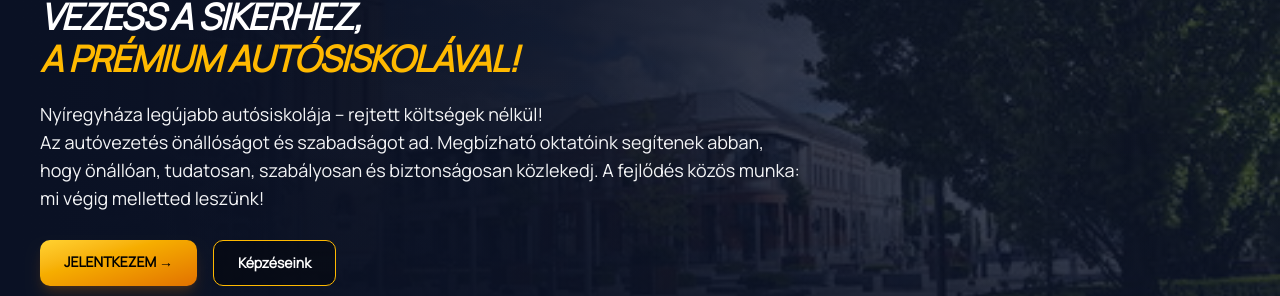
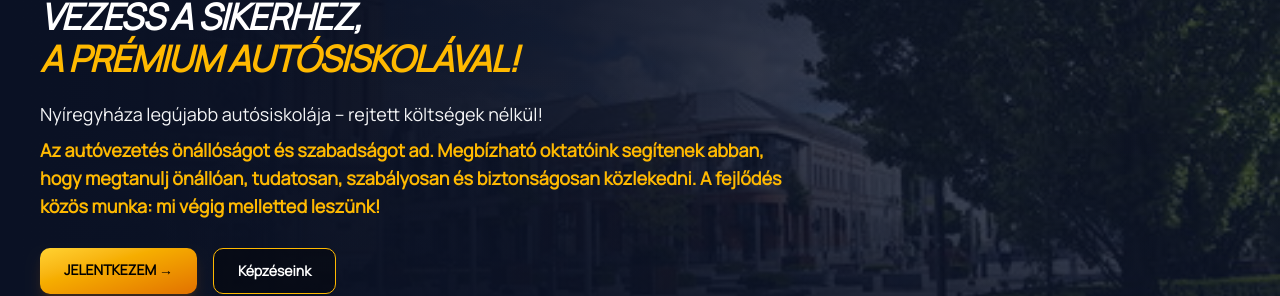
Before and after one commit to kicska82-lang/premiumautosikola, a Next.js app: page / in a window 1280 px wide. Shown: the part 207-503 px from the top of the page. Built offline with nearby package versions, Linux system fonts and the light colour scheme; no server answers; the database is empty.

Commit message:
Highlight homepage introduction

```diff
--- a/app/components/Hero.tsx
+++ b/app/components/Hero.tsx
@@ -14,6 +14,10 @@ function withoutPromotion(description: string) {
 
 export default function Hero({ hero, stats }: { hero: HeroContent | null; stats: Stat[] }) {
   if (!hero) return null;
+  const [introLine, ...highlightedLines] = withoutPromotion(hero.description)
+    .split("\n")
+    .map((line) => line.trim())
+    .filter(Boolean);
   const backgroundImage = hero.background_image === "/images/hero-bg.png"
     ? "/images/nyiregyhaza-hosok-tere.png"
     : hero.background_image;
@@ -37,7 +41,12 @@ export default function Hero({ hero, stats }: { hero: HeroContent | null; stats:
         <p className="mb-4 text-[10px] font-bold uppercase tracking-[0.45em] text-amber-400">{hero.badge}</p>
         <h1 className="whitespace-pre-line text-xl font-black uppercase italic leading-[0.95] tracking-tight sm:text-2xl lg:text-3xl xl:text-4xl">{hero.title}</h1>
         <h2 className="mt-2 text-xl font-black uppercase italic leading-[0.95] tracking-tight text-amber-400 sm:text-2xl lg:text-3xl xl:text-4xl">{hero.accent_title}</h2>
-        <p className="mt-6 max-w-3xl whitespace-pre-line text-base leading-7 text-gray-100 lg:text-lg">{withoutPromotion(hero.description)}</p>
+        <div className="mt-6 max-w-3xl text-base leading-7 lg:text-lg">
+          {introLine && <p className="text-gray-100">{introLine}</p>}
+          {highlightedLines.length > 0 && (
+            <p className="mt-2 font-extrabold text-amber-400">{highlightedLines.join(" ")}</p>
+          )}
+        </div>
         <div className="mt-7 flex flex-wrap gap-4">
           <Link href="/jelentkezes" className="rounded-lg bg-gradient-to-br from-amber-300 to-amber-600 px-6 py-3 text-sm font-extrabold text-black shadow-lg shadow-amber-600/20 transition hover:scale-[1.02]">{hero.primary_button_text}</Link>
           <Link href="/#kepzesek" className="rounded-lg border border-amber-400 bg-black/40 px-6 py-3 text-sm font-bold text-white transition hover:bg-amber-400 hover:text-black">Képzéseink</Link>
--- a/lib/content.ts
+++ b/lib/content.ts
@@ -21,7 +21,7 @@ const offlineHero: HeroContent = {
   badge: "Nyíregyháza",
   title: "VEZESS A SIKERHEZ,",
   accent_title: "A PRÉMIUM AUTÓSISKOLÁVAL!",
-  description: "Nyíregyháza legújabb autósiskolája – rejtett költségek nélkül!\nAz autóvezetés önállóságot és szabadságot ad. Megbízható oktatóink segítenek abban, hogy önállóan, tudatosan, szabályosan és biztonságosan közlekedj. A fejlődés közös munka: mi végig melletted leszünk!",
+  description: "Nyíregyháza legújabb autósiskolája – rejtett költségek nélkül!\nAz autóvezetés önállóságot és szabadságot ad. Megbízható oktatóink segítenek abban, hogy megtanulj önállóan, tudatosan, szabályosan és biztonságosan közlekedni. A fejlődés közös munka: mi végig melletted leszünk!",
   primary_button_text: "JELENTKEZEM →",
   primary_button_link: "/jelentkezes",
   secondary_button_text: "KÉPZÉSEINK",
```
